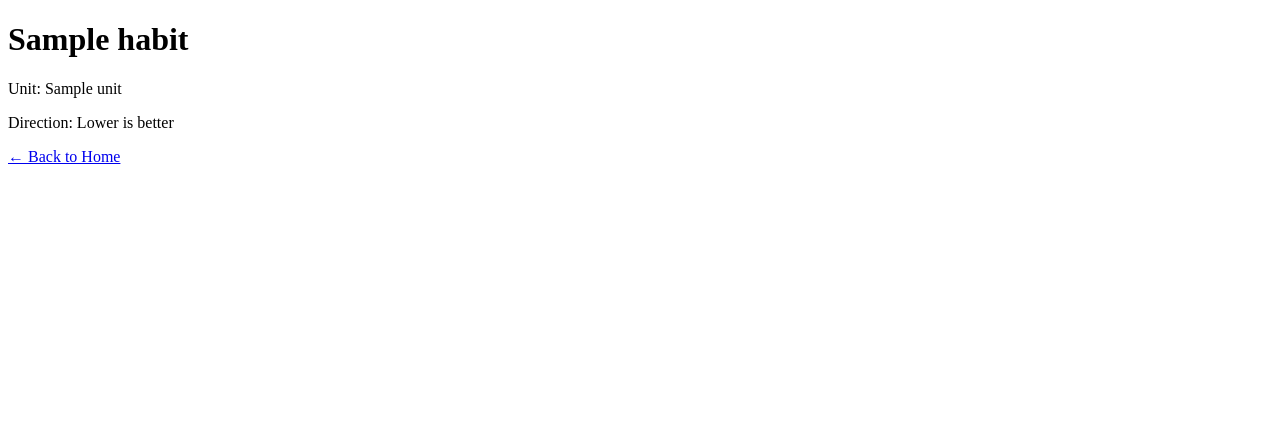
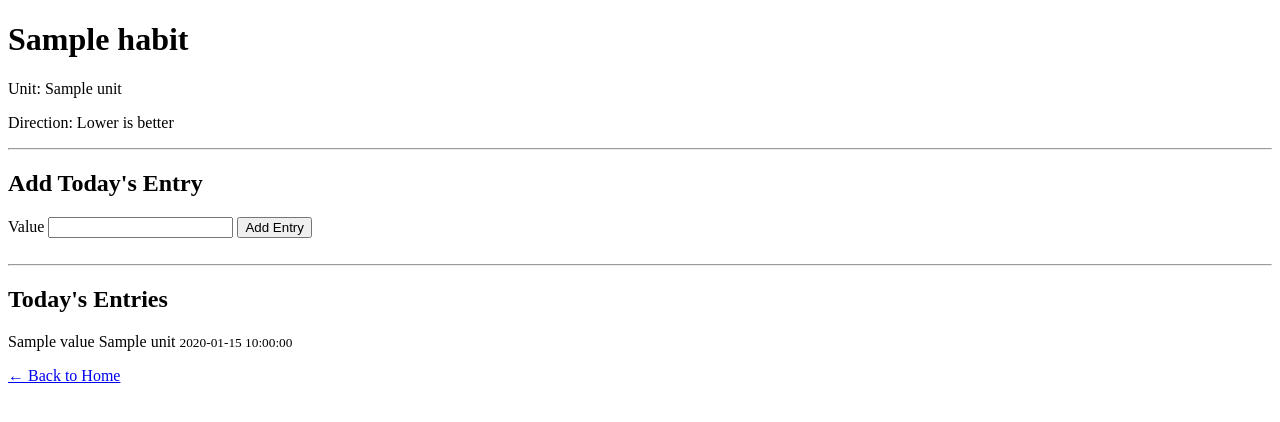
Before and after one commit to AmaanCoder786/DayGraph, a Flask app: template templates/habit.html in a window 1280 px wide. Shown: the top 422 px of the page. Run offline with Flask 3, Linux system fonts and the light colour scheme; the template is opened without the code that fills it: most values are stand-ins (such as "Sample title", 1, 10 or a date in 2020).

Commit message:
Implement daily habit entry tracking

```diff
--- a/app.py
+++ b/app.py
@@ -1,4 +1,5 @@
 from flask import Flask, request, redirect, render_template
+from datetime import datetime
 from database.db import get_db_connection
 
 app = Flask(__name__)
@@ -16,16 +17,67 @@ def home():
 @app.route('/habit/<int:habit_id>')
 def habit_page(habit_id):
     conn = get_db_connection()
+
+    habit = conn.execute(
+        "SELECT * FROM habits WHERE id = ?",
+        (habit_id,)
+    ).fetchone()
+
+    if habit is None:
+        conn.close()
+        return "Habit not found", 404
+
+    today = datetime.now().date().isoformat()
+
+    entries = conn.execute(
+        """
+        SELECT * FROM entries
+        WHERE habit_id = ? AND date = ?
+        ORDER BY created_at
+        """,
+        (habit_id, today)
+    ).fetchall()
+
+    conn.close()
+
+    return render_template(
+        'habit.html',
+        habit=habit,
+        entries=entries
+    )
+
+@app.route('/habit/<int:habit_id>/add-entry', methods=['POST'])
+def add_entry(habit_id):
+
+    value = request.form['value'].strip()
+
+    try:
+        value = float(value)
+    except ValueError:
+        return "Invalid value", 400
+
+    today = datetime.now().date().isoformat()
+    created_at = datetime.now().isoformat(timespec="seconds")
+
+    conn = get_db_connection()
     habit = conn.execute(
         "SELECT * FROM habits WHERE id = ?", (habit_id,)
     ).fetchone()
 
+    if habit is None:
+        conn.close()
+        return "Habit not found", 404
+
+    conn.execute(
+        """
+        INSERT INTO entries (habit_id, value, date, created_at) VALUES (?, ?, ?, ?)
+        """,
+        (habit_id, value, today, created_at)
+    )
+    conn.commit()
     conn.close()
 
-    if habit is None:
-        return "Habit not found", 404
-
-    return render_template('habit.html', habit=habit)
+    return redirect(f'/habit/{habit_id}')
 
 
 @app.route('/add-habit', methods=['GET', 'POST'])
--- a/init_db.py
+++ b/init_db.py
@@ -20,6 +20,7 @@ CREATE TABLE IF NOT EXISTS entries (
     habit_id INTEGER NOT NULL,
     date TEXT NOT NULL,
     value REAL NOT NULL,
+    created_at TEXT NOT NULL,
 
     FOREIGN KEY (habit_id) REFERENCES habits (id)
 )
--- a/templates/habit.html
+++ b/templates/habit.html
@@ -21,6 +21,34 @@
         {% endif %}
     </p>
 
+    <hr>
+
+    <h2>Add Today's Entry</h2>
+
+    <form action="{{ url_for('add_entry', habit_id=habit['id']) }}" method="POST">
+        <label for="value">Value</label>
+        <input type="number" id="value" name="value" step="any" min="0" required>
+        <button type="submit">Add Entry</button>
+    </form>
+
+    <br>
+
+    <hr>
+
+    <h2>Today's Entries</h2>
+
+    {% if entries %}
+        {% for entry in entries %}
+            <p>
+                {{ entry['value'] }} {{ habit['unit'] }}
+                <small>{{ entry['created_at'] }}</small>
+            </p>
+        {% endfor %}
+    {% else %}
+        <p>No entries recorded today.</p>
+    {% endif %}
+
+
     <a href="/">← Back to Home</a>
 
 </body>
```
Also changed, not shown: 1 other file.
